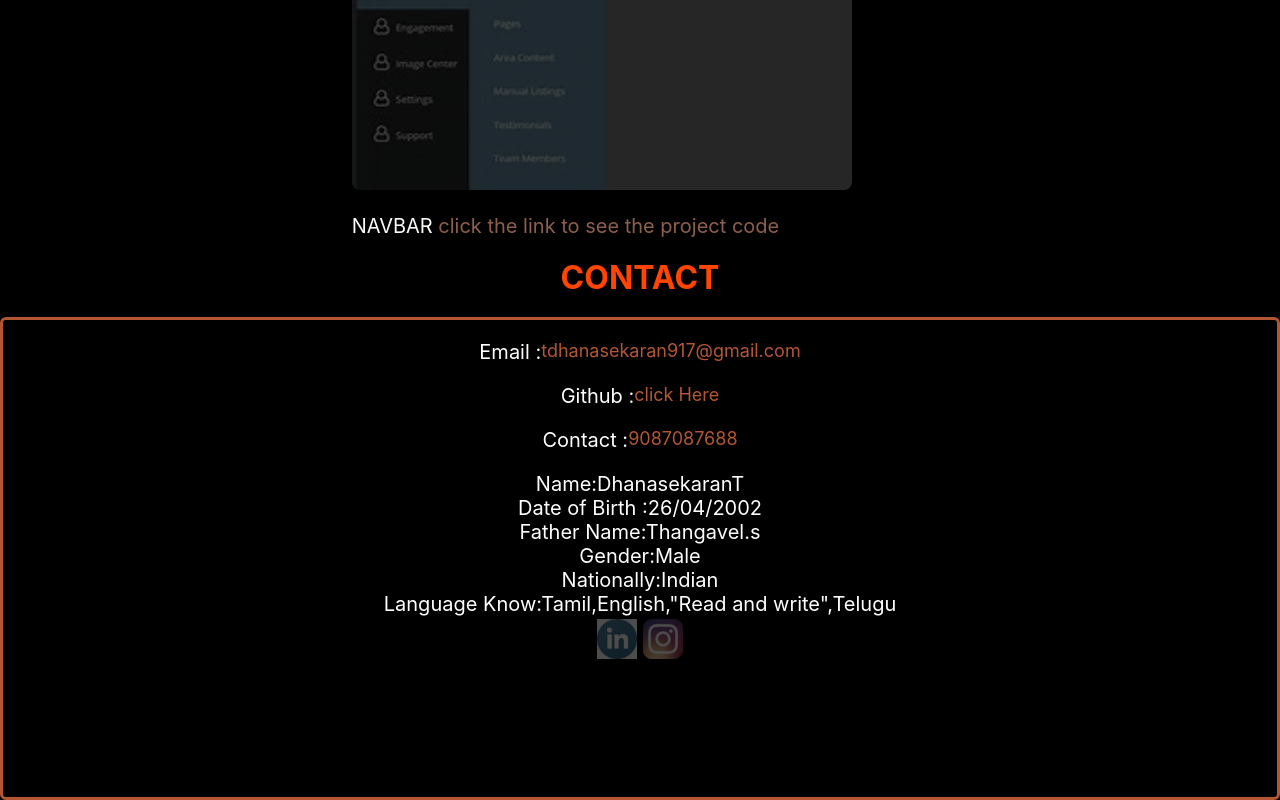
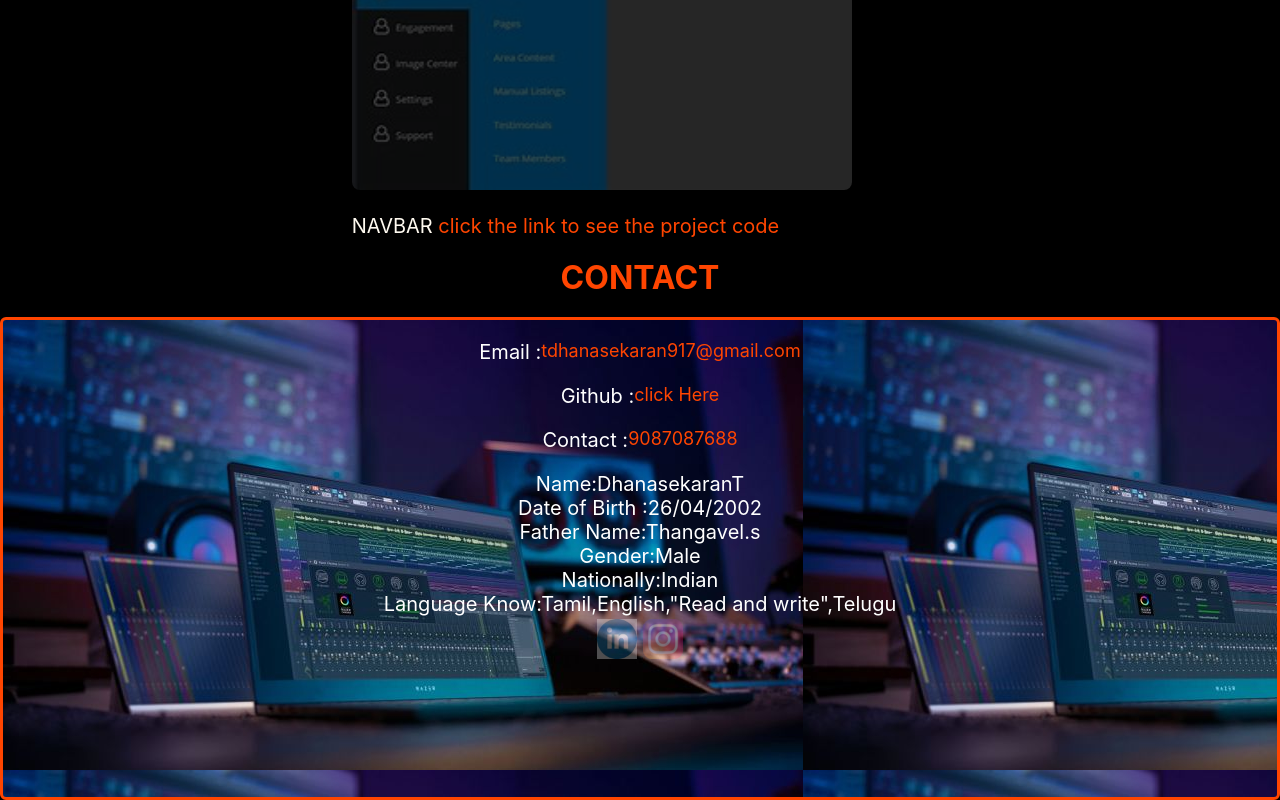
Before and after one commit to sekar-ds/myresume-react, a React (Create React App) app in the folder project2/: page / in a window 1280 px wide. Shown: the part 3791-4591 px from the top of the page. Built offline with nearby package versions, Linux system fonts and the light colour scheme.

Commit message:
Update contact.css

```diff
--- a/project2/src/contact/contact.css
+++ b/project2/src/contact/contact.css
@@ -12,11 +12,12 @@
 
    margin-top: 20px;
    padding: -504px;
-   filter:grayscale(50%)
+
 }
-.container:hover{
-   filter: grayscale(0)
+#con{
+   background-image: url(../assets/new8.jpeg);
 }
+
 .container_contact h1{
    color:orangered;
    display: flex;
```
